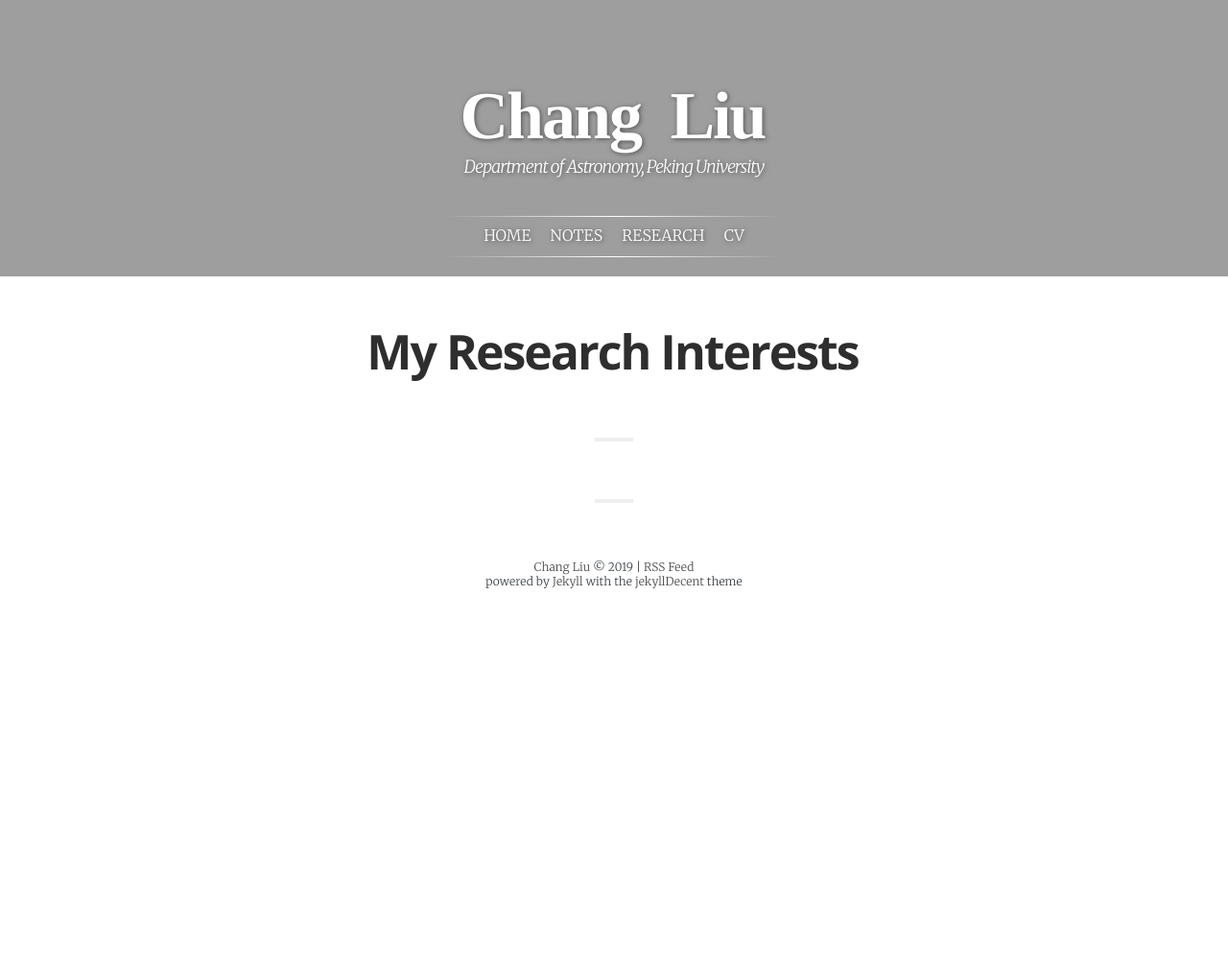
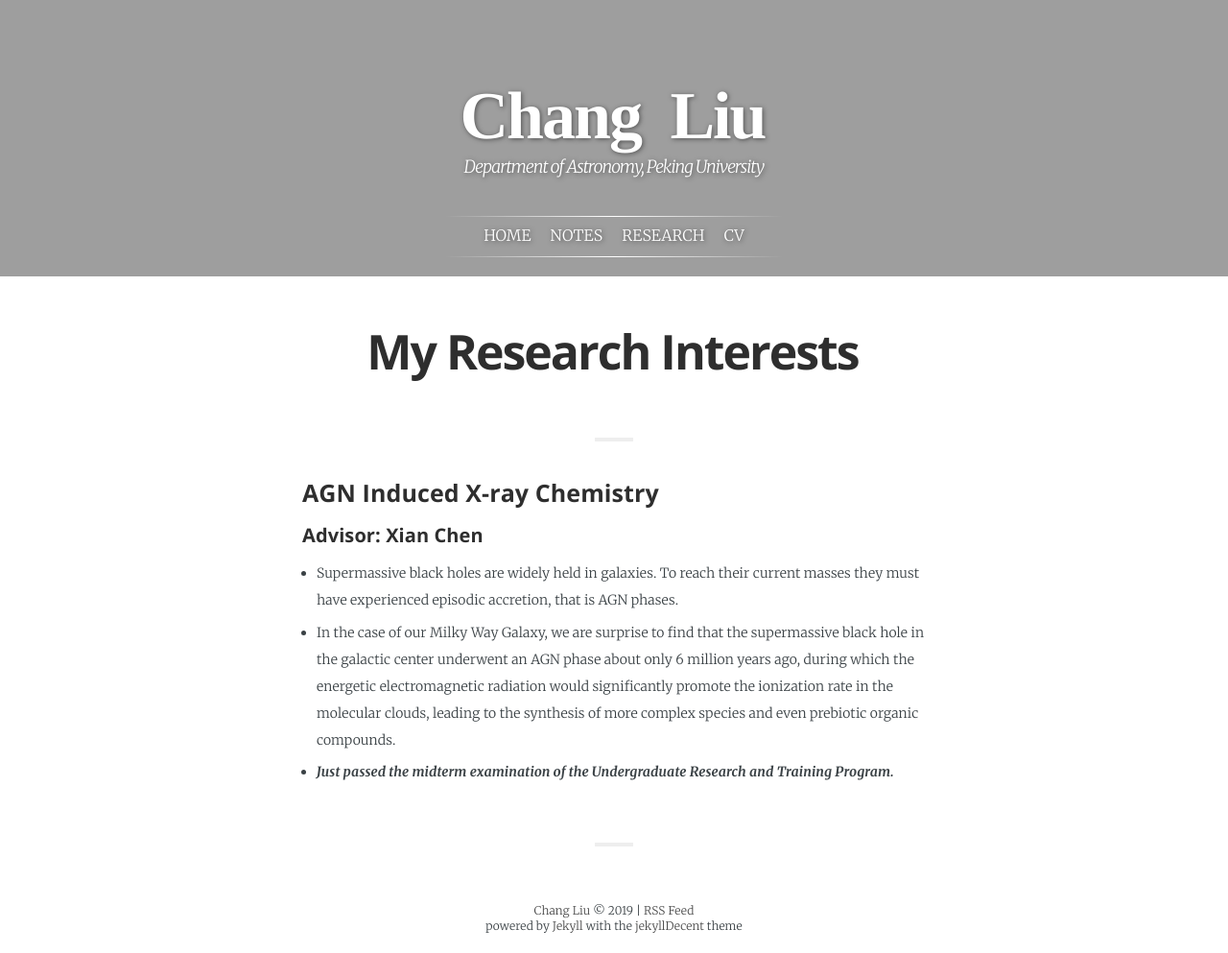
Before and after one commit to slowdivePTG/slowdivePTG.github.io, a Jekyll site: the page built from _pages/Research.md, in a window 1280 px wide. Shown: the whole page at 96% size. Built offline with Jekyll 4.4.1, drawn with Linux system fonts in a browser that asks for light colours; some web fonts are replaced; a script that is not in the unit is left out; before the commit the page ends 900 px from its top, so only the background shows below that.

Commit message:
Research interests updated

```diff
--- a/_pages/Research.md
+++ b/_pages/Research.md
@@ -6,3 +6,9 @@ weight:    5
 menutitle: Research
 title:     My Research Interests
 ---
+### AGN Induced X-ray Chemistry
+#### Advisor: Xian Chen
+
+- Supermassive black holes are widely held in galaxies. To reach their current masses they must have experienced episodic accretion, that is AGN phases.
+- In the case of our Milky Way Galaxy, we are surprise to find that the supermassive black hole in the galactic center underwent an AGN phase about only 6 million years ago, during which the energetic electromagnetic radiation would significantly promote the ionization rate in the molecular clouds, leading to the synthesis of more complex species and even prebiotic organic compounds.
+- ***Just passed the midterm examination of the Undergraduate Research and Training Program.***
```
